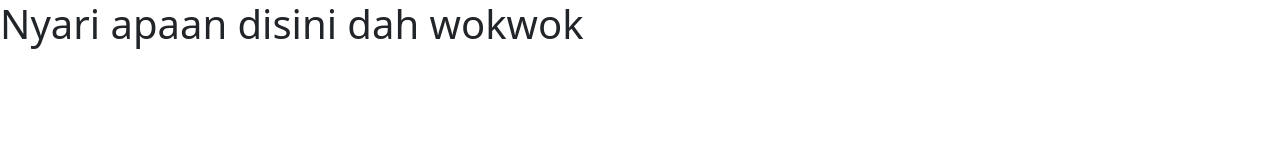
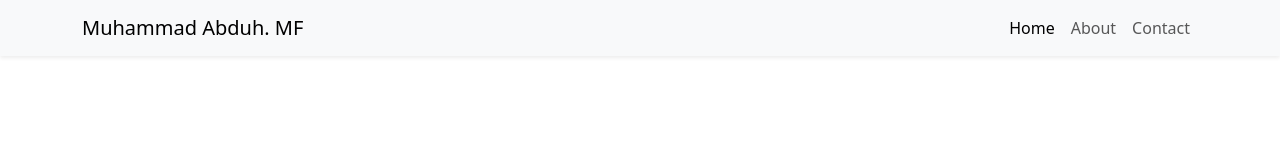
Before and after one commit to abduhkz/abduhkz.github.io, a plain HTML site: page index.html in a window 1280 px wide. Drawn offline with nearby package versions, Linux system fonts and the light colour scheme.

Commit message:
change back to bootstrap

```diff
--- a/index.html
+++ b/index.html
@@ -4,14 +4,44 @@
 <head>
     <meta charset="utf-8">
     <meta name="viewport" content="width=device-width, initial-scale=1">
-    <title>Cari apa bang?</title>
+    <title>Bedzannn Portfolio</title>
     <link href="https://cdn.jsdelivr.net/npm/bootstrap@5.3.0-alpha1/dist/css/bootstrap.min.css" rel="stylesheet"
         integrity="sha384-GLhlTQ8iRABdZLl6O3oVMWSktQOp6b7In1Zl3/Jr59b6EGGoI1aFkw7cmDA6j6gD" crossorigin="anonymous">
 </head>
 
 <body>
-    <h1>Nyari apaan disini dah wokwok</h1>
-    <script src="h  ttps://cdn.jsdelivr.net/npm/bootstrap@5.3.0-alpha1/dist/js/bootstrap.bundle.min.js"
+    <section id="home">
+        <nav class="navbar navbar-expand-lg bg-body-tertiary shadow-sm">
+            <div class="container">
+                <a class="navbar-brand" href="#home">Muhammad Abduh. MF</a>
+                <button class="navbar-toggler" type="button" data-bs-toggle="collapse" data-bs-target="#navbarNav"
+                    aria-controls="navbarNav" aria-expanded="false" aria-label="Toggle navigation">
+                    <span class="navbar-toggler-icon"></span>
+                </button>
+                <div class="collapse navbar-collapse" id="navbarNav">
+                    <ul class="navbar-nav ms-auto">
+                        <li class="nav-item">
+                            <a class="nav-link active" aria-current="page" href="#home">Home</a>
+                        </li>
+                        <li class="nav-item">
+                            <a class="nav-link" href="#">About</a>
+                        </li>
+                        <li class="nav-item">
+                            <a class="nav-link" href="#">Contact</a>
+                        </li>
+                    </ul>
+                </div>
+            </div>
+        </nav>
+    </section>
+
+
+
+
+
+
+
+    <script src="https://cdn.jsdelivr.net/npm/bootstrap@5.3.0-alpha1/dist/js/bootstrap.bundle.min.js"
         integrity="sha384-w76AqPfDkMBDXo30jS1Sgez6pr3x5MlQ1ZAGC+nuZB+EYdgRZgiwxhTBTkF7CXvN"
         crossorigin="anonymous"></script>
     <script src="https://cdn.jsdelivr.net/npm/@popperjs/core@2.11.6/dist/umd/popper.min.js"
```
